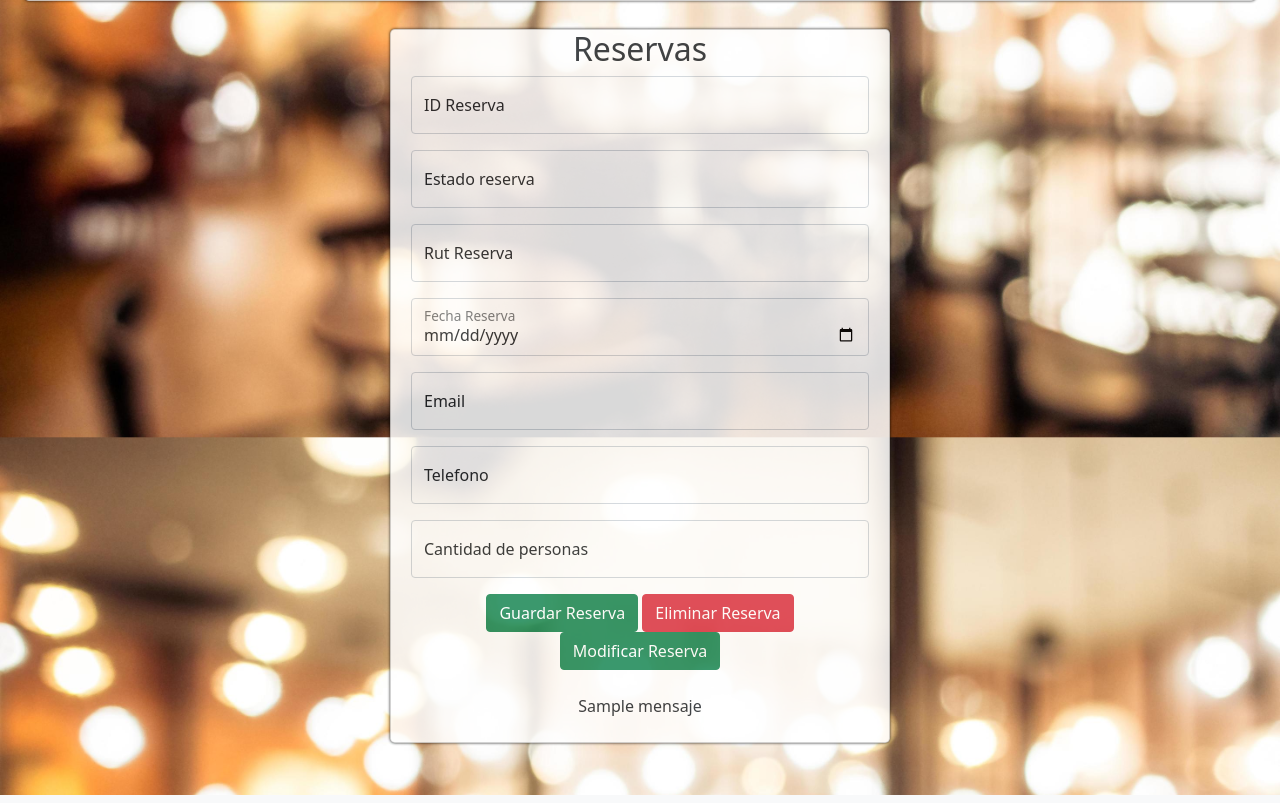
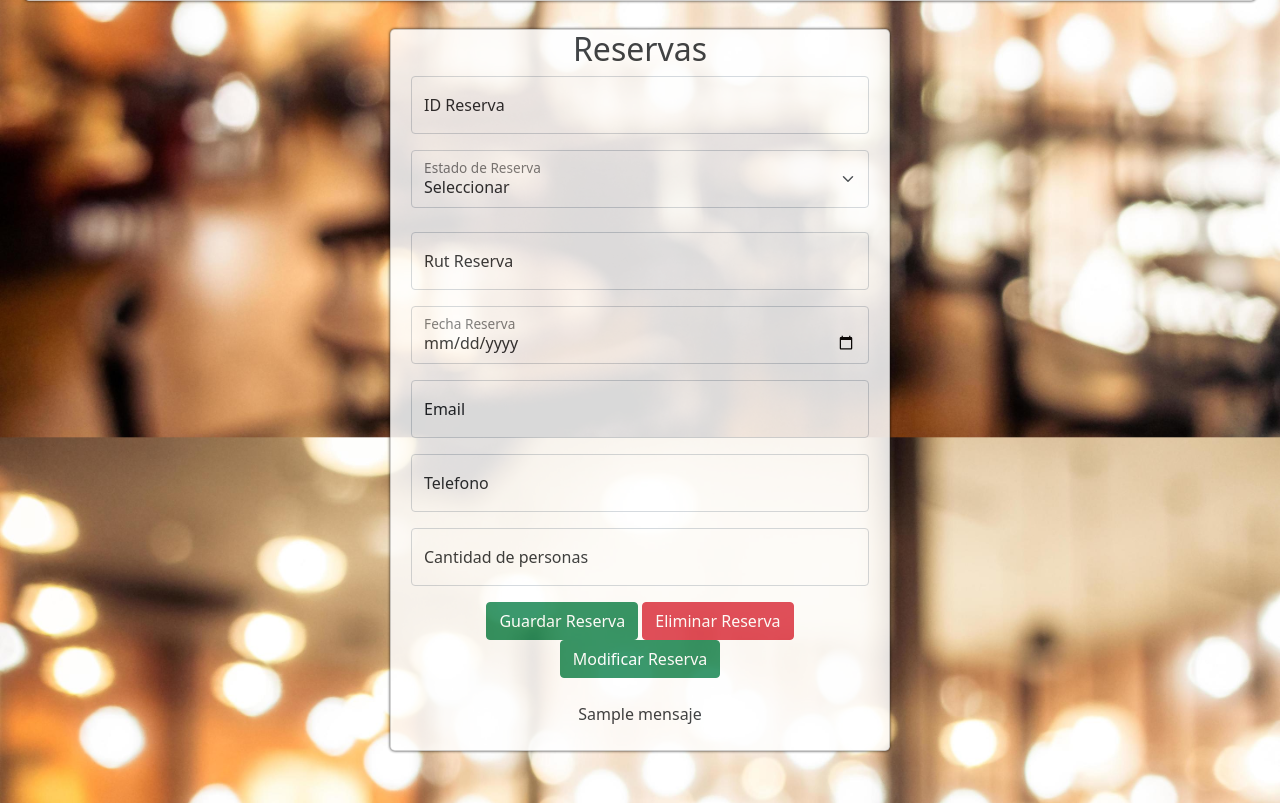
Before and after one commit to Vittoowo/Portafolio, a Django app: template reservas/templates/Reservas.html in a window 1280 px wide. Shown: the part 416-1219 px from the top of the page. Run offline with Django 3.2, Linux system fonts and the light colour scheme; the template is opened without the code that fills it: most values are stand-ins (such as "Sample title", 1, 10 or a date in 2020); some libraries are stand-ins or nearby versions.

Commit message:
Combo Box Formulario Reservas

```diff
--- a/reservas/templates/Reservas.html
+++ b/reservas/templates/Reservas.html
@@ -73,36 +73,48 @@
                     <h2>Reservas</h2>
                     <form action="" method="POST">
                         {% csrf_token %}
+
                         <div class="form-floating mb-3" id="user-group">
                           <input type="number" name="IDReserva" class="form-control" id="floatingId"
                               placeholder="ID Reserva">
                           <label for="floatingId">ID Reserva</label>
                         </div>
+
+                        <div class="form-floating">
+                          <select name="EstadoReserva" id="user-group" class="form-select">
+                              <option value="">Seleccionar</option>
+                              {% for e in Lista_Estado_Reserva %}
+                              <option value="{{ e.0 }}">{{e.1}}</option>
+                              {% endfor %}
+                          </select>
+                          <label for="estado">Estado de Reserva</label>
+                          <br>
+                        </div>
+
                         <div class="form-floating mb-3" id="user-group">
-                          <input type="number" name="EstadoReserva" class="form-control" id="floatingEstado"
-                              placeholder="Estado Reserva">
-                          <label for="floatingEstado">Estado reserva</label>
-                        </div>
-                        <div class="form-floating mb-3" id="user-group">
-                          <input type="number" name="RutReserva" class="form-control" id="floatingRut"
+                          <input type="text" name="RutReserva" class="form-control" id="floatingRut"
                               placeholder="Rut Reserva">
                           <label for="floatingRut">Rut Reserva</label>
                         </div>
+
                         <div class="form-floating mb-3" id="user-group">
                           <input type="date" name="FechaReserva" class="form-control" id="floatingFecha"
                               placeholder="Fecha Reserva">
                           <label for="floatingReserva">Fecha Reserva</label>
                         </div>
+
                         <div class="form-floating mb-3" id="user-group">
                           <input type="email" name="Email" class="form-control" id="floatingEmail"
                               placeholder="Email">
                           <label for="floatingEmail">Email</label>
                         </div>
+
                         <div class="form-floating mb-3" id="user-group">
                           <input type="text" name="Telefono" class="form-control" id="floatingTelefono"
                               placeholder="Telefono">
                           <label for="floatingTelefono">Telefono</label>
                         </div>
+
                         <div class="form-floating mb-3" id="user-group">
                           <input type="number" name="CantidadPersonas" class="form-control" id="floatingCantidad"
                               placeholder="Cantidad de personas">
@@ -110,30 +122,6 @@
                         </div>
 
 
-                        <!-- Respaldo de formulario reservas
-                          <label for="">Id Reserva</label>
-                          <input type="number" name="IDReserva">
-                          <br>
-                          <label for="">Estado Reserva</label>
-                          <input type="number" name="EstadoReserva">
-                          <br>
-                          <label for="">Rut Reserva</label>
-                          <input type="number" name="RutReserva">
-                          <br>
-                          <label for="">Fecha Reserva</label>
-                          <input type="date" name="FechaReserva">
-                          <br>
-                          <label for="">Email</label>
-                          <input type="email" name="Email">
-                          <br>
-                          <label for="">Telefono</label>
-                          <input type="text" name="Telefono">
-                          <br>
-                          <label for="">Cantidad de Personas</label>
-                          <input type="number" name="CantidadPersonas">
-                          <br>
-                          <br>
-                        -->
 
                         <input type="submit" class="btn btn-success" name='Guardar' value="Guardar Reserva">
 
```
Also changed, not shown: reservas/views.py (+10 -30 lines).
